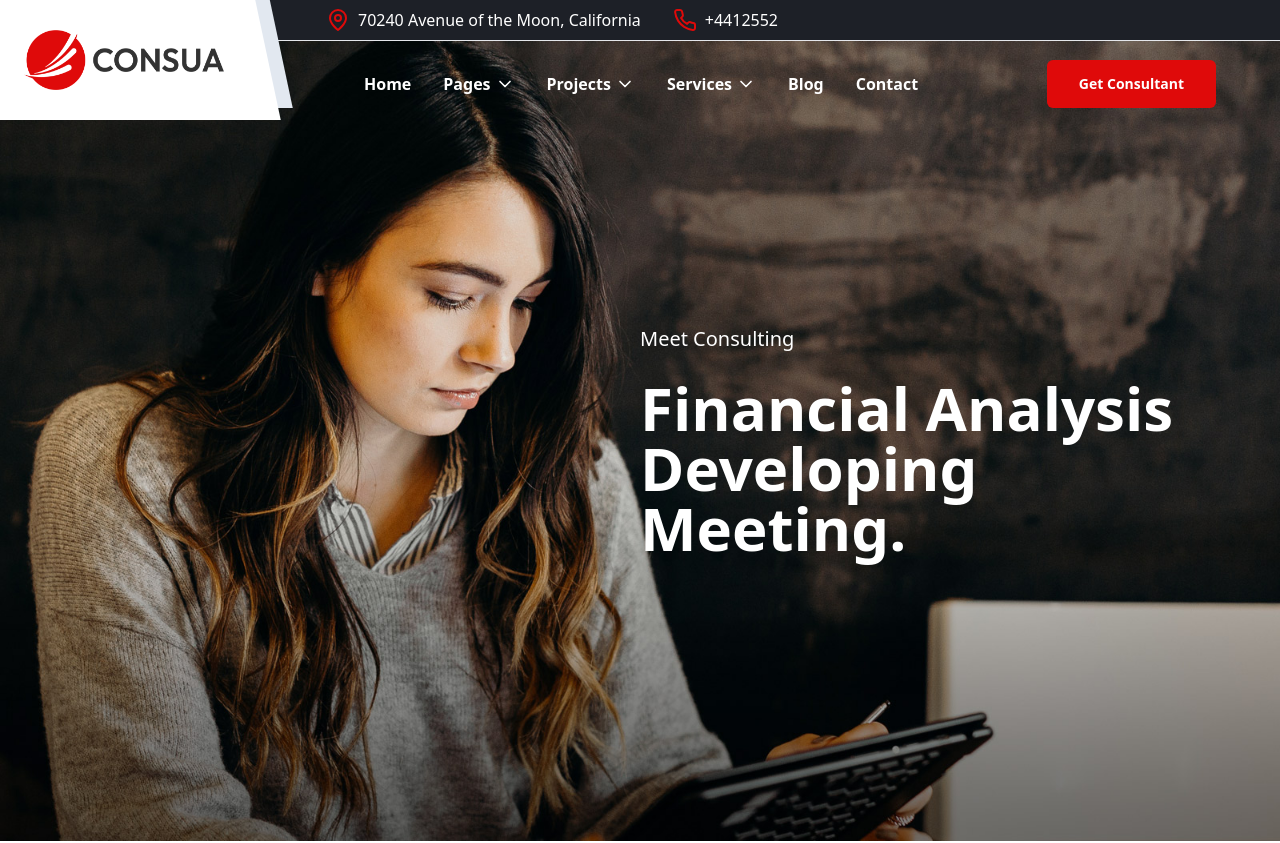
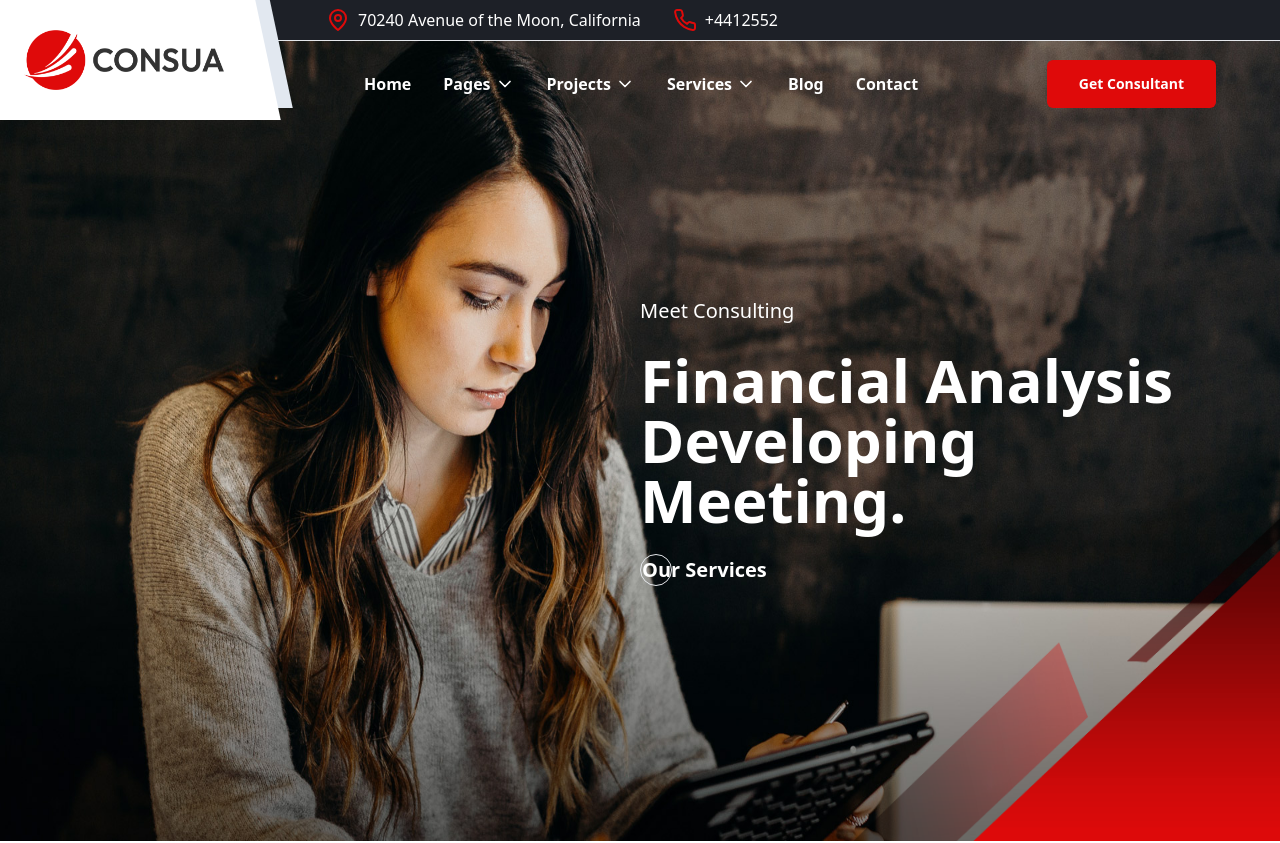
Before and after one commit to sanjeevnode/afirmity-web, a React (Vite) app: page / in a window 1280 px wide. Shown: the top 843 px of the page. Built offline with nearby package versions, Linux system fonts and the light colour scheme; some icons are missing.

Commit message:
Hero animation

```diff
--- a/src/components/shared/Hero.tsx
+++ b/src/components/shared/Hero.tsx
@@ -1,20 +1,123 @@
+import { motion, useAnimation } from "framer-motion";
+import { ArrowRight } from "lucide-react";
 const Hero = () => {
+  const controls = useAnimation();
+
+  const parentHover = () => {
+    controls.start("hover");
+  };
+
+  const parentUnhover = () => {
+    controls.start("unhover");
+  };
+
   return (
     <div
       id="home"
-      className="w-full h-[420px] md:h-screen max-md:pt-10  bg-cover bg-center flex justify-center items-center "
-      style={{ backgroundImage: `url(/Hero.jpg)` }}
+      className="w-full max-w-full h-[420px] md:h-screen max-md:pt-10  relative flex justify-center items-center overflow-hidden "
     >
-      <div className="max-w-6xl  flex   min-[1200px]:justify-end px-6 md:px-10  min-[1200px]:px-0 justify-start items-center h-full  w-full">
+      <motion.img
+        src="/Hero.jpg"
+        alt=""
+        className="absolute inset-0 w-full h-full z-0"
+        initial={{ scale: 1.1 }}
+        animate={{ scale: 1 }}
+        transition={{ duration: 3.5, ease: "easeOut" }}
+      />
+      <div className="max-w-6xl  flex   min-[1200px]:justify-end px-6 md:px-10 z-10 min-[1200px]:px-0 justify-start items-center h-full  w-full">
         <div className="flex flex-col gap-6 w-full md:w-1/2">
+          <motion.div
+            initial={{ y: 50, opacity: 0 }}
+            animate={{ y: 0, opacity: 1 }}
+            transition={{ duration: 0.3, delay: 0.5, ease: "linear" }}
+          >
             <span className="md:text-[20px] text-[18px]  text-white">
               Meet Consulting
             </span>
+          </motion.div>
+          <motion.div
+            initial={{ y: 50, opacity: 0 }}
+            animate={{ y: 0, opacity: 1 }}
+            transition={{ duration: 0.8, delay: 0.6, ease: "linear" }}
+          >
             <span className="md:text-6xl  text-3xl text-white font-bold">
               Financial Analysis Developing Meeting.
             </span>
+          </motion.div>
+
+          <motion.div
+            onMouseEnter={parentHover}
+            onMouseLeave={parentUnhover}
+            animate={controls}
+            className="  relative  w-fit flex justify-center items-center cursor-pointer"
+          >
+            <motion.div
+              initial={"unhover"}
+              animate={controls}
+              variants={{
+                hover: {
+                  scale: 0,
+                  opacity: 0,
+                },
+                unhover: {
+                  scale: 1,
+                  opacity: 1,
+                },
+              }}
+              transition={{ duration: 0.3, ease: "easeInOut" }}
+              className="w-14 h-14 md:w-8 md:h-8  border rounded-[50%] "
+            ></motion.div>
+            <motion.div
+              initial={"unhover"}
+              animate={controls}
+              variants={{
+                hover: {
+                  scale: 1,
+                  opacity: 1,
+                },
+                unhover: {
+                  scale: 0,
+                  opacity: 0,
+                },
+              }}
+              transition={{ duration: 0.3, ease: "easeInOut" }}
+              className=" w-14 h-14 md:w-8 md:h-8 bg-white flex justify-center items-center rounded-[50%]  absolute inset-0 "
+            >
+              <ArrowRight className="w-10 h-8 text-black" />
+            </motion.div>
+            <motion.div
+              initial={"unhover"}
+              animate={controls}
+              variants={{
+                hover: {
+                  x: 20,
+                },
+                unhover: {
+                  x: -30,
+                },
+              }}
+              transition={{ duration: 0.3, ease: "easeInOut" }}
+            >
+              <span className="text-xl text-white font-bold">Our Services</span>
+            </motion.div>
+          </motion.div>
         </div>
       </div>
+
+      {/* Hero Corner */}
+
+      <motion.div
+        initial={{ x: 1000, opacity: 0 }}
+        animate={{ x: 0, opacity: 1 }}
+        transition={{ duration: 0.4, delay: 0.5, ease: "linear" }}
+        className="absolute right-0 bottom-0 z-10    w-1/3  overflow-hidden "
+      >
+        <img
+          src="/hero-corner.png"
+          alt=""
+          className="w-full h-full object-cover "
+        />
+      </motion.div>
     </div>
   );
 };
```
Also changed, not shown: public/hero-corner.png (added). Lines whose indentation alone changed are shown as unchanged.
